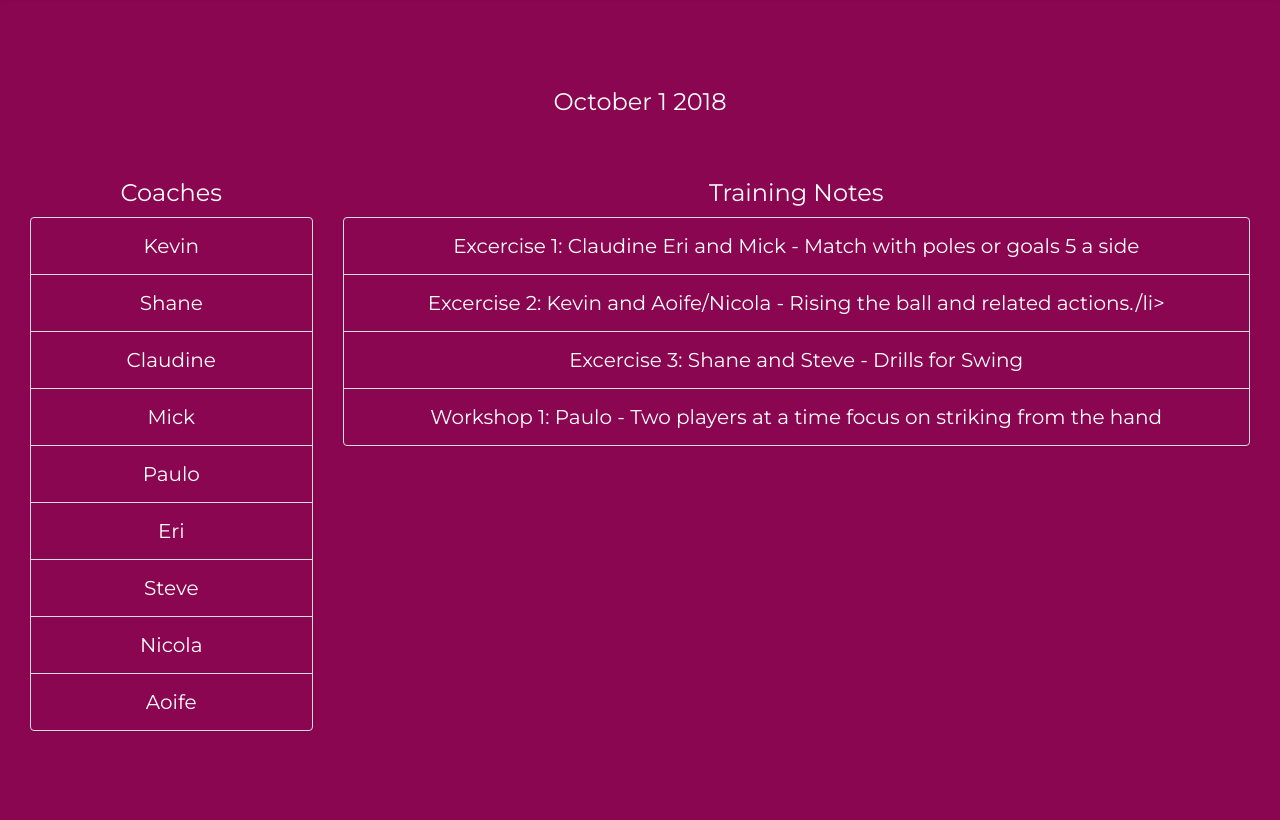
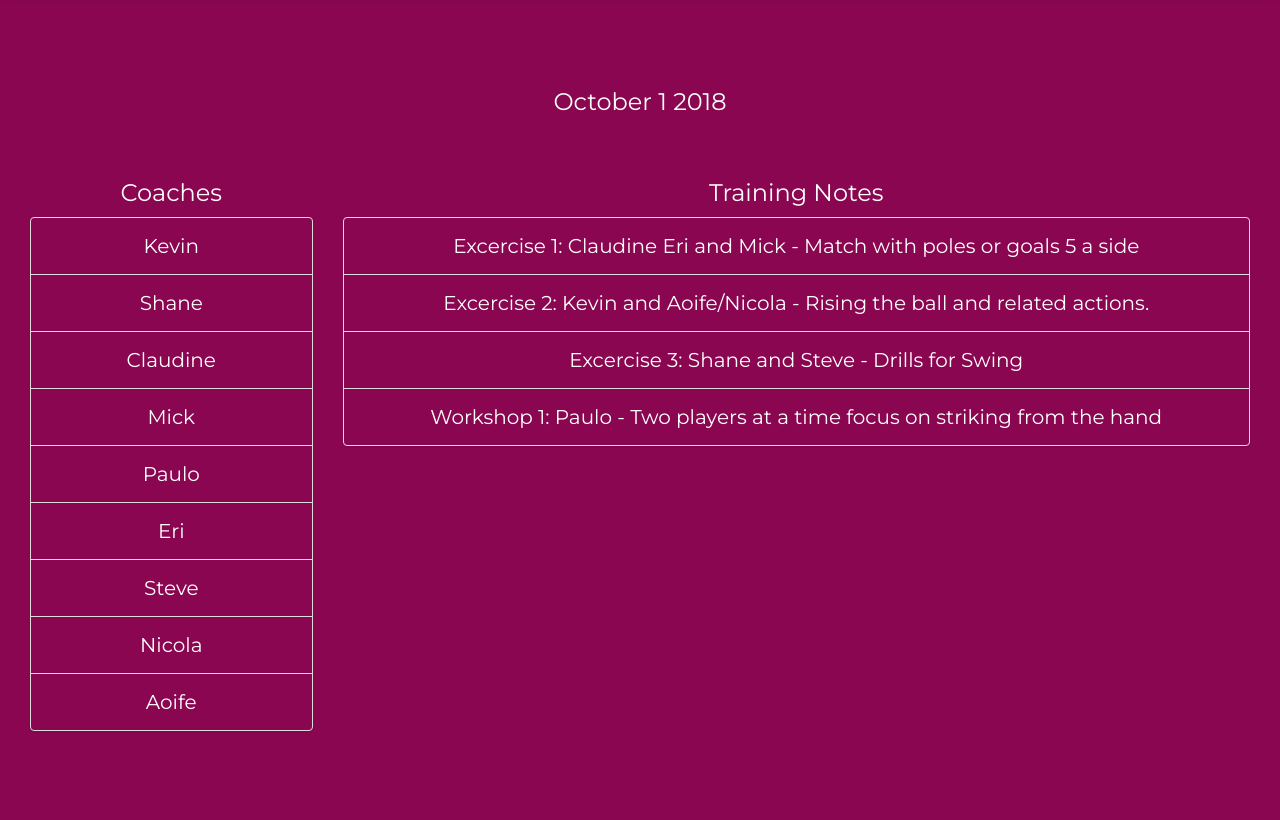
Before and after one commit to cormon1976/u8s, a Flask app: page /sample in a window 1280 px wide. Shown: the part 81-901 px from the top of the page. Run offline with Flask 2, Linux system fonts and the light colour scheme; some libraries are stand-ins or nearby versions.

Commit message:
added in notes for oct1

```diff
--- a/templates/training_plans/sample.html
+++ b/templates/training_plans/sample.html
@@ -108,7 +108,7 @@
             <h3>Training Notes</h3>
             <ul class="list-group">
                 <li class="list-group-item">Excercise 1: Claudine Eri and Mick - Match with poles or goals 5 a side</li>
-                <li class="list-group-item">Excercise 2: Kevin and Aoife/Nicola - Rising the ball and related actions./li>
+                <li class="list-group-item">Excercise 2: Kevin and Aoife/Nicola - Rising the ball and related actions.</li>
                 <li class="list-group-item">Excercise 3: Shane and Steve - Drills for Swing</li>
                 <li class="list-group-item">Workshop 1: Paulo - Two players at a time focus on striking from the hand</li>
             </ul>
```
